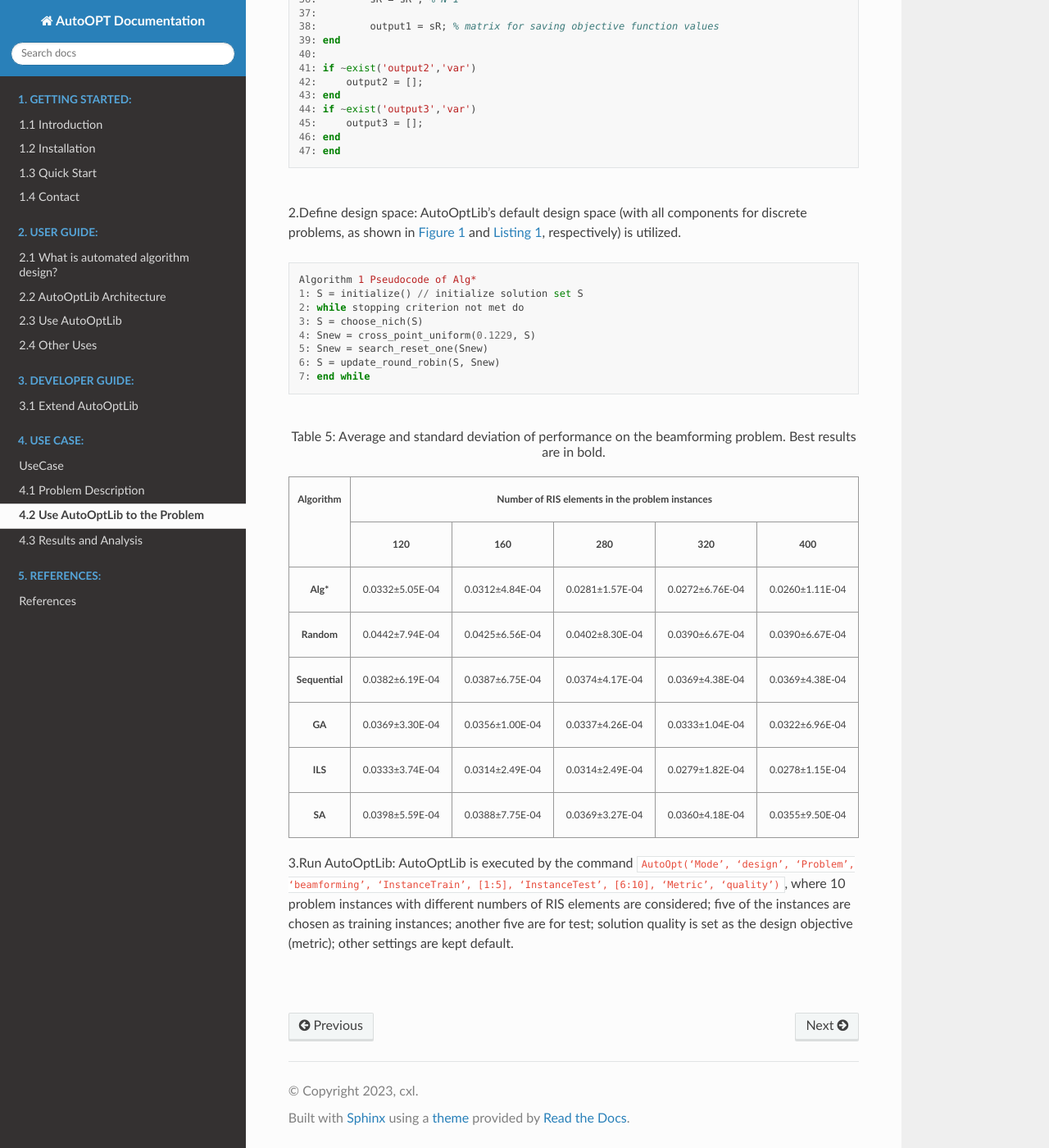
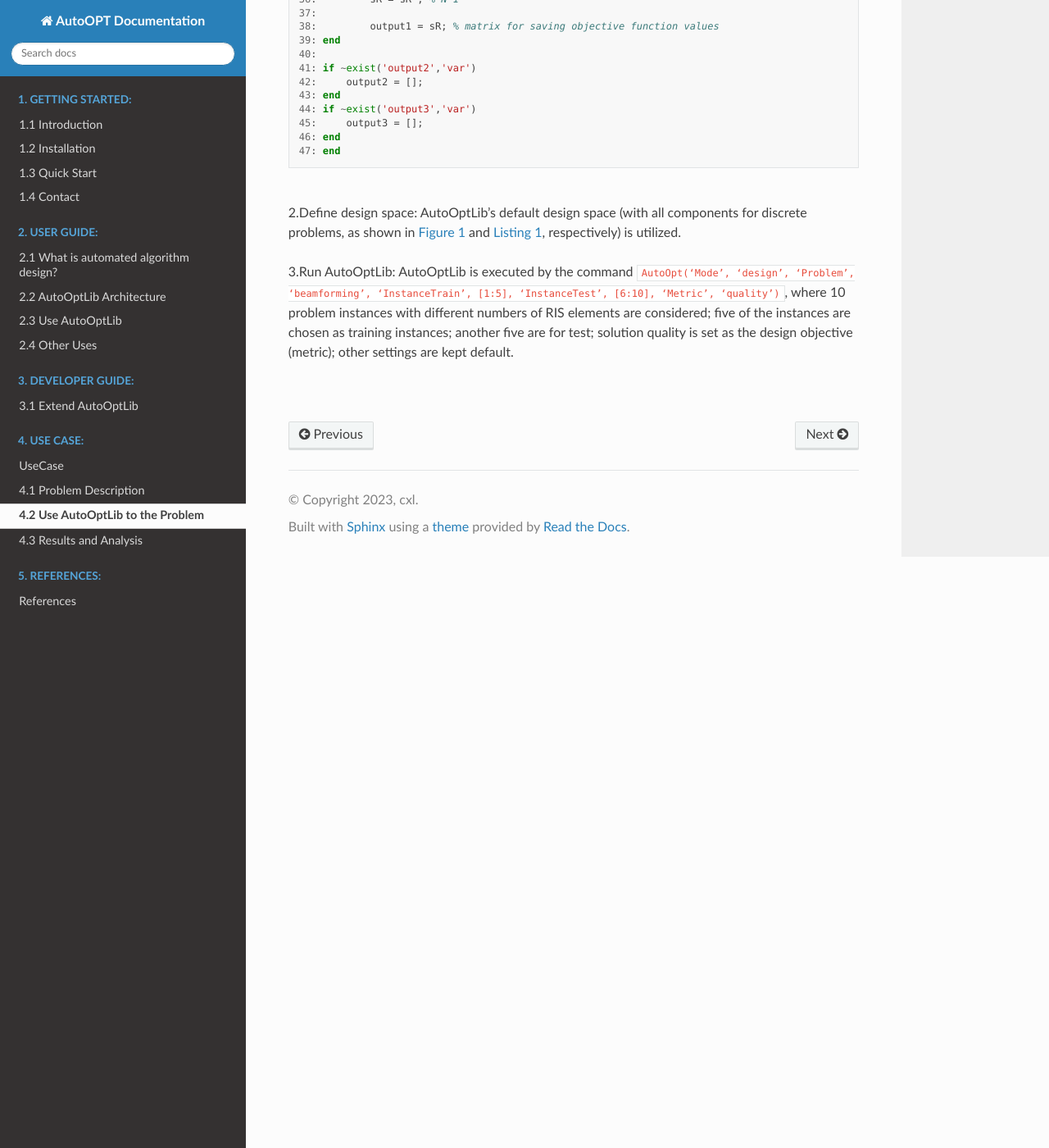
Before and after one commit to 524130120/AutoOPT, a Sphinx documentation site: the page built from source/UseCase/Use_AutoOptLib_to_the_Problem.md, in a window 1280 px wide and 1400 px high, scrolled down 938 px. Shown: the whole window at 82% size. Built offline with Sphinx 7.4.7 and the Read the Docs theme 2.0.0, drawn with Linux system fonts in a browser that asks for light colours.

Commit message:
Update Use_AutoOptLib_to_the_Problem.md

````diff
--- a/source/UseCase/Use_AutoOptLib_to_the_Problem.md
+++ b/source/UseCase/Use_AutoOptLib_to_the_Problem.md
@@ -62,87 +62,6 @@ values (constraint violations have been involved in the objective values).
 2.Define design space: AutoOptLib’s default design space (with all components for discrete problems,
 as shown in [Figure 1](../UserGuide/auto_alg_design.html#Fig1) and [Listing 1](../UserGuide/Use_AutoOptLib.html#listing1), respectively) is utilized.
 
-<a name="algorithm1"></a>
-```matlab
-Algorithm 1 Pseudocode of Alg*
-1: S = initialize() // initialize solution set S
-2: while stopping criterion not met do
-3: S = choose_nich(S)
-4: Snew = cross_point_uniform(0.1229, S)
-5: Snew = search_reset_one(Snew)
-6: S = update_round_robin(S, Snew)
-7: end while
-```
-
-<br>
-<a name="table5"></a>
-<div style="text-align: center;">Table 5: Average and standard deviation of performance on the beamforming problem. Best results are in bold.</div>
-<br>
-
-<table>
-   <tr>
-        <td rowspan="2" style="font-weight: bold">Algorithm</td>
-        <td colspan="5" style="font-weight: bold">Number of RIS elements in the problem instances</td>
-   </tr>
-   <tr>
-        <td style="font-weight: bold">120</td>
-        <td style="font-weight: bold">160</td>
-        <td style="font-weight: bold">280</td>
-        <td style="font-weight: bold">320</td>
-        <td style="font-weight: bold">400</td>
-   </tr>
-    <tr>
-        <td style="font-weight: bold">Alg*</td>
-        <td >0.0332±5.05E-04</td>
-        <td >0.0312±4.84E-04</td>
-        <td >0.0281±1.57E-04</td>
-        <td >0.0272±6.76E-04</td>
-        <td >0.0260±1.11E-04</td>
-    </tr>
-    <tr>
-        <td style="font-weight: bold">Random</td>
-        <td >0.0442±7.94E-04</td>
-        <td >0.0425±6.56E-04</td>
-        <td >0.0402±8.30E-04 </td>
-        <td >0.0390±6.67E-04</td>
-        <td >0.0390±6.67E-04</td>
-    </tr>
-    <tr>
-        <td style="font-weight: bold">Sequential</td>
-        <td >0.0382±6.19E-04</td>
-        <td >0.0387±6.75E-04</td>
-        <td >0.0374±4.17E-04</td>
-        <td >0.0369±4.38E-04</td>
-        <td >0.0369±4.38E-04</td>
-    </tr>
-    <tr>
-        <td style="font-weight: bold">GA</td>
-        <td >0.0369±3.30E-04</td>
-        <td >0.0356±1.00E-04</td>
-        <td >0.0337±4.26E-04</td>
-        <td >0.0333±1.04E-04</td>
-        <td >0.0322±6.96E-04</td>
-    </tr>
-    <tr>
-        <td style="font-weight: bold">ILS</td>
-        <td >0.0333±3.74E-04</td>
-        <td >0.0314±2.49E-04</td>
-        <td >0.0314±2.49E-04</td>
-        <td >0.0279±1.82E-04</td>
-        <td >0.0278±1.15E-04</td>
-    </tr>
-    <tr>
-        <td style="font-weight: bold">SA</td>
-        <td >0.0398±5.59E-04</td>
-        <td >0.0388±7.75E-04</td>
-        <td >0.0369±3.27E-04</td>
-        <td >0.0360±4.18E-04</td>
-        <td >0.0355±9.50E-04</td>
-    </tr>
-</table>
-
-<br>
-
 3.Run AutoOptLib: AutoOptLib is executed by the command `AutoOpt(‘Mode’, ‘design’, ‘Problem’,
 ‘beamforming’, ‘InstanceTrain’, [1:5], ‘InstanceTest’, [6:10], ‘Metric’, ‘quality’)`,
 where 10 problem instances with different numbers of RIS elements are considered; five of the
````
